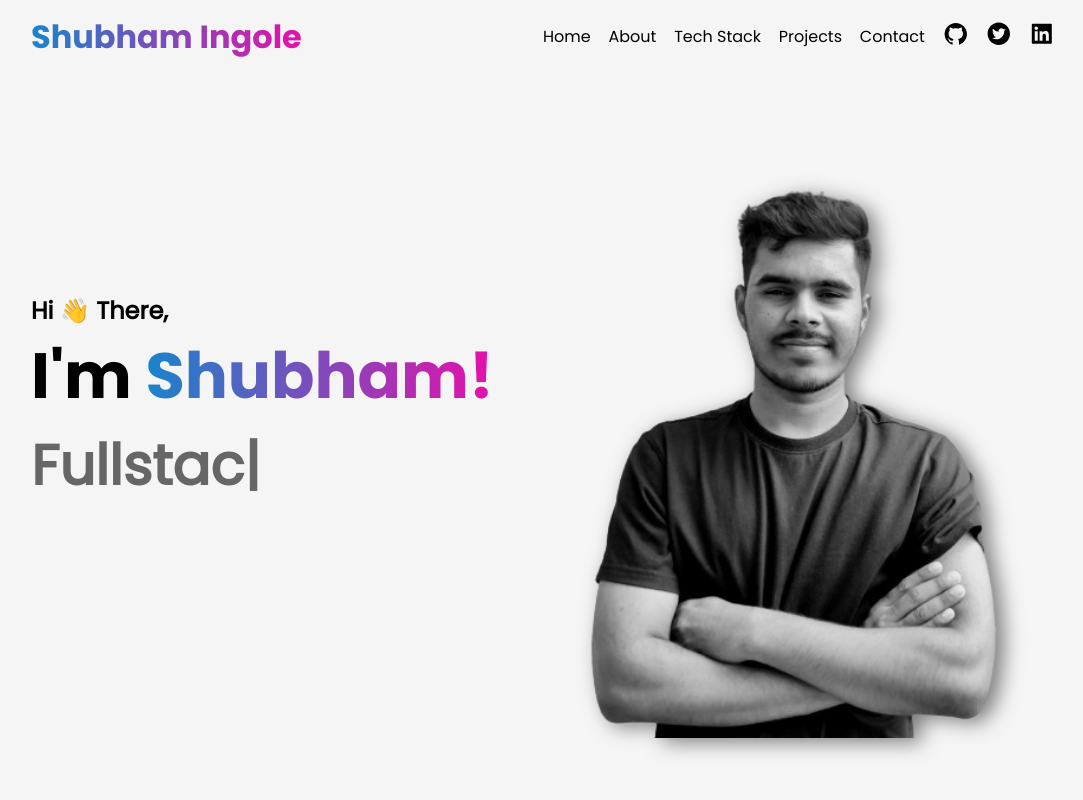
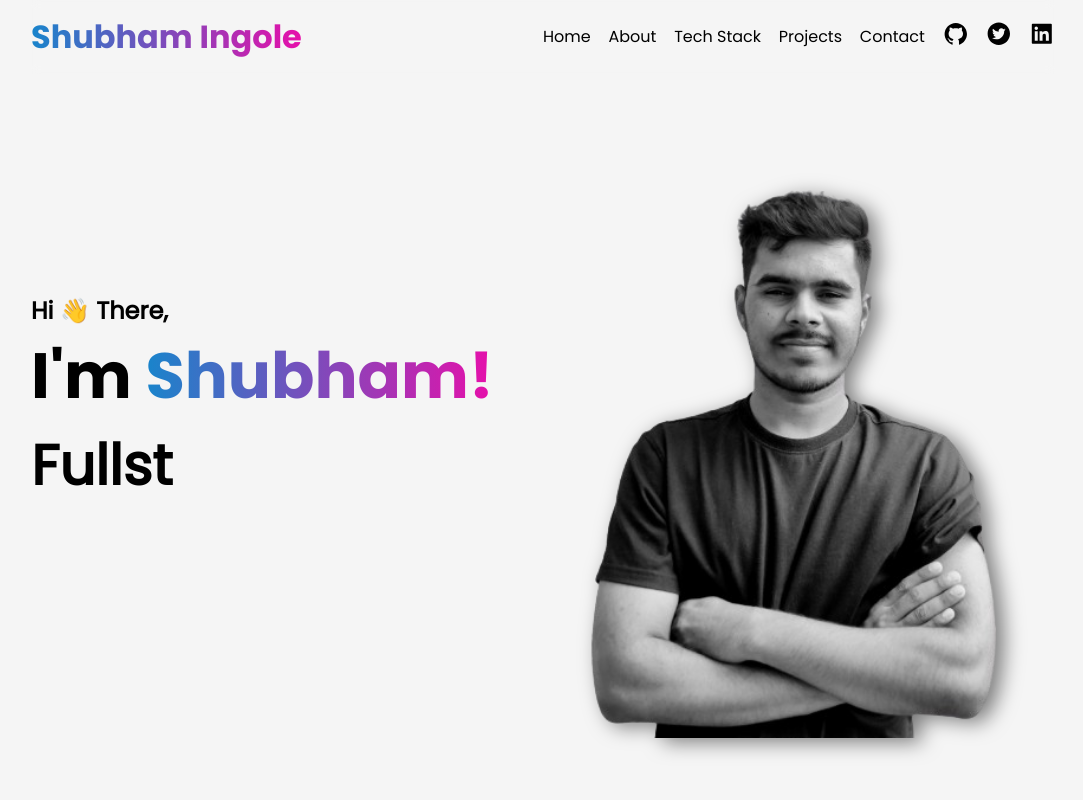
Before and after one commit to i9shubham/Portfolio, a React (Create React App) app: page / in a window 1280 px wide. Shown: the top 800 px of the page, without its empty margins (97-1180 px from the left). Built offline with nearby package versions, Linux system fonts and the light colour scheme.

Commit message:
add: css to typerwriter

```diff
--- a/src/Pages/home.css
+++ b/src/Pages/home.css
@@ -6,6 +6,26 @@
     width: 100%;
     height: 100vh;
 }
+
+
+
+@keyframes blink {
+
+    0%,
+    100% {
+        opacity: 1;
+    }
+
+    50% {
+        opacity: 0;
+    }
+}
+
+.Typewriter__cursor {
+    color: #000000;
+    animation: blink 1s step-start 0s infinite;
+}
+
 
 @keyframes waveHand {
 
@@ -104,7 +124,7 @@
         font-size: 2rem;
     }
 
-    #home h3{
+    #home h3 {
         margin-top: 50px;
     }
 
--- a/src/Pages/home.js
+++ b/src/Pages/home.js
@@ -12,7 +12,9 @@ const Home = () => {
 
             <div id='home'>
                 <div className='pc'>
-                    <h3>Hi <span className='hi'>👋</span> There,</h3>
+                    <h3>
+                        Hi <span className='hi'>👋</span> There,
+                    </h3>
                     {/* <h3>my name is</h3> */}
                     <h1>
                         {' '}
@@ -21,6 +23,7 @@ const Home = () => {
                     <h2 className='flex role'>
                         <span>
                             <Typewriter
+                                className='Typewriter__cursor'
                                 options={{
                                     loop: true,
                                     autoStart: true,
@@ -28,13 +31,19 @@ const Home = () => {
                                 }}
                                 onInit={(typewriter) => {
                                     typewriter
-                                        .typeString('Software Engineer')
+                                        .typeString(
+                                            '<span style="color: #000; font-weight: bold;">Software Engineer</span>'
+                                        )
                                         .pauseFor(1000)
                                         .deleteAll()
-                                        .typeString('Fullstack Developer')
+                                        .typeString(
+                                            '<span style="color: #000; font-weight: bold;">Fullstack Developer</span>'
+                                        )
                                         .pauseFor(1000)
                                         .deleteAll()
-                                        .typeString('Problem Solver')
+                                        .typeString(
+                                            '<span style="color: #000; font-weight: bold;">Problem Solver</span>'
+                                        )
                                         .pauseFor(1000)
                                         .start();
                                 }}
@@ -60,13 +69,19 @@ const Home = () => {
                                 }}
                                 onInit={(typewriter) => {
                                     typewriter
-                                        .typeString('Software Engineer')
+                                        .typeString(
+                                            '<span style="color: #000; font-weight: bold;">Software Engineer</span>'
+                                        )
                                         .pauseFor(1000)
                                         .deleteAll()
-                                        .typeString('Fullstack Developer')
+                                        .typeString(
+                                            '<span style="color: #000; font-weight: bold;">Fullstack Developer</span>'
+                                        )
                                         .pauseFor(1000)
                                         .deleteAll()
-                                        .typeString('Problem Solver')
+                                        .typeString(
+                                            '<span style="color: #000; font-weight: bold;">Problem Solver</span>'
+                                        )
                                         .pauseFor(1000)
                                         .start();
                                 }}
```
